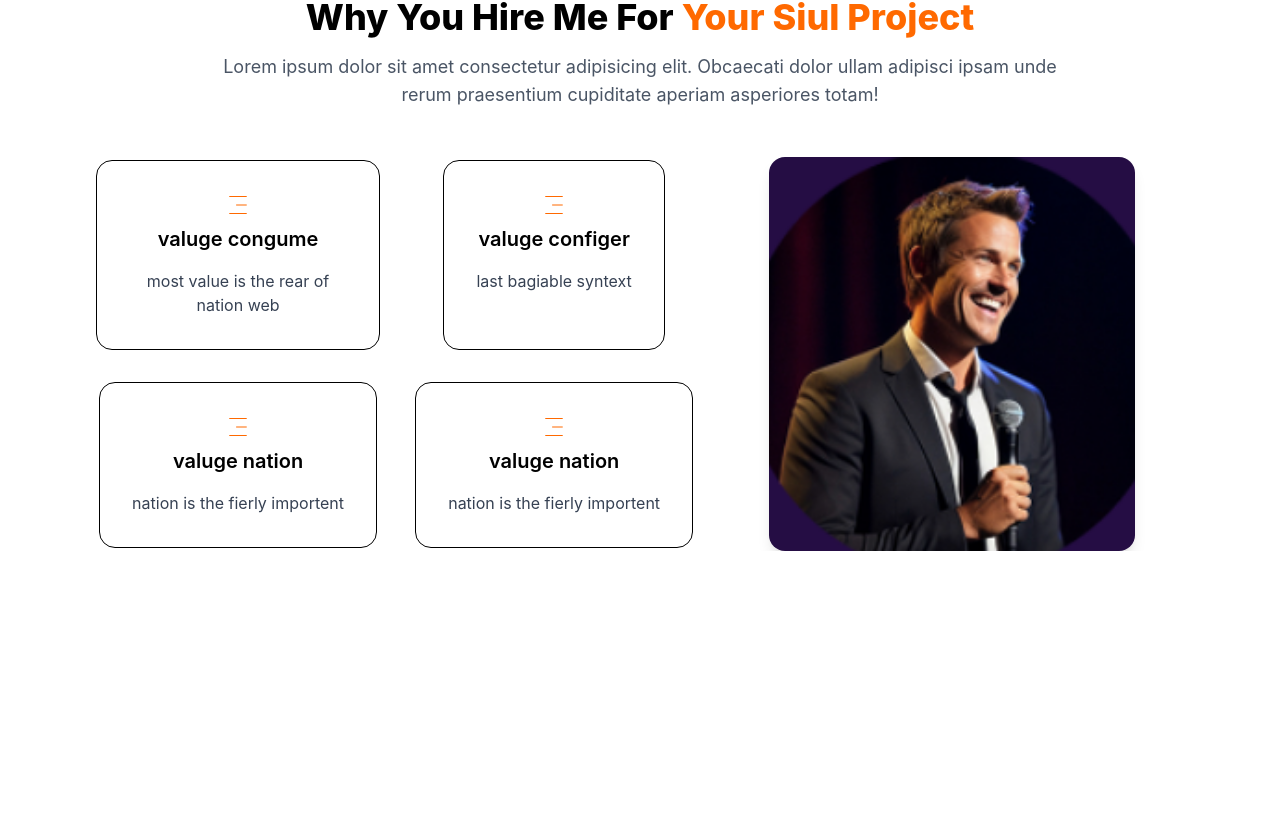
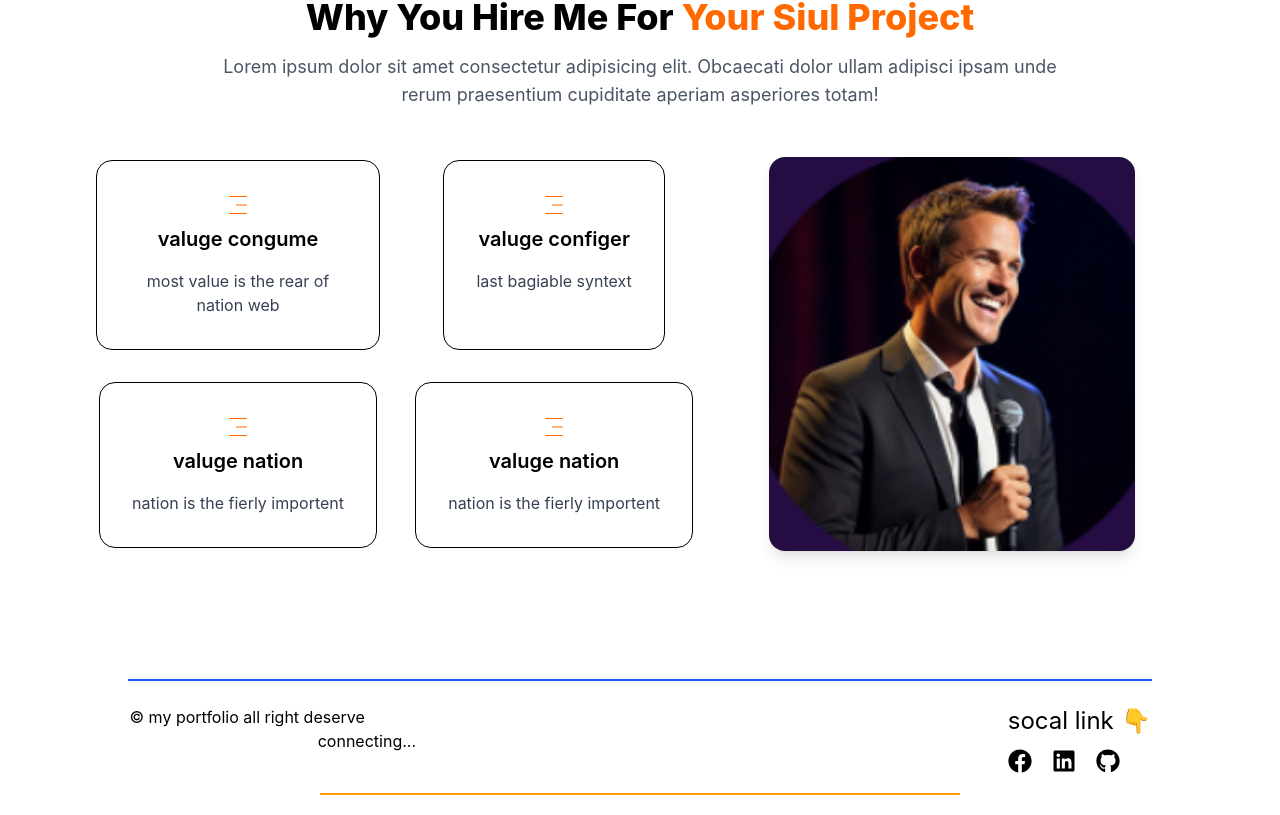
Before and after one commit to naimweb/motion, a React (Vite) app: page / in a window 1280 px wide. Shown: the part 651-1466 px from the top of the page. Before the commit the page ends 1202 px from the top, so only its background shows below. Built offline with nearby package versions, Linux system fonts and the light colour scheme.

Commit message:
footer section added

```diff
--- a/src/Components/pages/About/About.jsx
+++ b/src/Components/pages/About/About.jsx
@@ -1,6 +1,7 @@
 import React from 'react'
 import PicAbout from './picAbout';
-import Skill from "./Skill"
+
+
 
 function About() {
   return (
--- a/src/Components/pages/About/Education.jsx
+++ b/src/Components/pages/About/Education.jsx
@@ -1,7 +1,9 @@
 import React from "react";
+import Footer from "../footer/Footer";
 
 function Education() {
   return (
+    <>
     <section className="bg-gradient-to-r from-[#0f2027] to-[#203a43] py-16 px-6 text-white">
 
       <div className="max-w-4xl mx-auto">
@@ -52,7 +54,10 @@ function Education() {
         </div>
       </div>
 
+     <Footer />
     </section>
+    </>
+
   );
 }
 
--- a/src/Components/pages/Contact/Contact.jsx
+++ b/src/Components/pages/Contact/Contact.jsx
@@ -1,8 +1,13 @@
 import React from 'react'
+import ContactInfo from './ContactInfo'
+import Footer from '../footer/Footer'
 
 function Contact() {
   return (
-    <div>this is contact page </div>
+    <>
+     <ContactInfo />
+     <Footer />
+    </>
   )
 }
 
--- /dev/null
+++ b/src/Components/pages/Contact/ContactInfo.jsx
@@ -0,0 +1,12 @@
+import React from 'react'
+
+function ContactInfo() {
+  return (
+   <>
+
+
+   </>
+  )
+}
+
+export default ContactInfo
--- a/src/Components/pages/Home/Home.jsx
+++ b/src/Components/pages/Home/Home.jsx
@@ -1,6 +1,7 @@
 import React from 'react'
 import NameInfo from './nameInfo'
 import Header from './Header'
+import Footer from '../footer/Footer'
 
 
 function Home() {
@@ -9,6 +10,7 @@ function Home() {
             <NameInfo />
             {/* Header */}
             <Header />
+            <Footer />
 
      </>
   )
--- a/src/Components/pages/Service/Service.jsx
+++ b/src/Components/pages/Service/Service.jsx
@@ -1,6 +1,7 @@
 import React from "react";
 import ServicePage from "./ServicePage";
 import FAQSection from './FaqPage'
+import Footer from "../footer/Footer";
 function Service() {
 
   return (
@@ -8,6 +9,7 @@ function Service() {
 <>
 <ServicePage />
 <FAQSection />
+<Footer />
 </>
   )
 }
--- /dev/null
+++ b/src/Components/pages/footer/Footer.jsx
@@ -0,0 +1,35 @@
+import React from 'react'
+import { FaFacebook, FaLinkedin ,  FaGithub} from "react-icons/fa";
+
+
+function Footer() {
+  return (
+     <>
+       <div className='mt-[10%]'>
+         <div className='border w-[80%] m-auto border-blue-600' ></div>
+         <div className='flex justify-around gap-[30%] mt-6'>
+
+            <div className=''>
+                        <h1>&copy; my portfolio all right deserve</h1>
+                        <p className='ml-[80%] '>connecting...</p>
+                    </div>
+
+                    <div>
+                        <h2 className='text-2xl'>socal link 👇</h2>
+                        <div className='flex gap-5 mt-3 text-2xl'>
+
+                            <h1><FaFacebook /></h1>
+                             <a href="https://www.linkedin.com/in/naim-web-755665354/?skipRedirect=true"><FaLinkedin /></a>
+                            <a href="https://github.com/naimweb">< FaGithub /></a>
+                        </div>
+
+                    </div>
+
+         </div>
+                    <div className=' border w-[50%] m-auto mb-5 mt-5 border-amber-500'></div>
+    </div>
+     </>
+  )
+}
+
+export default Footer
```
Also changed, not shown: package.json (+6 -2 lines), 2 other files (tests, documents, lock files or other folders).
